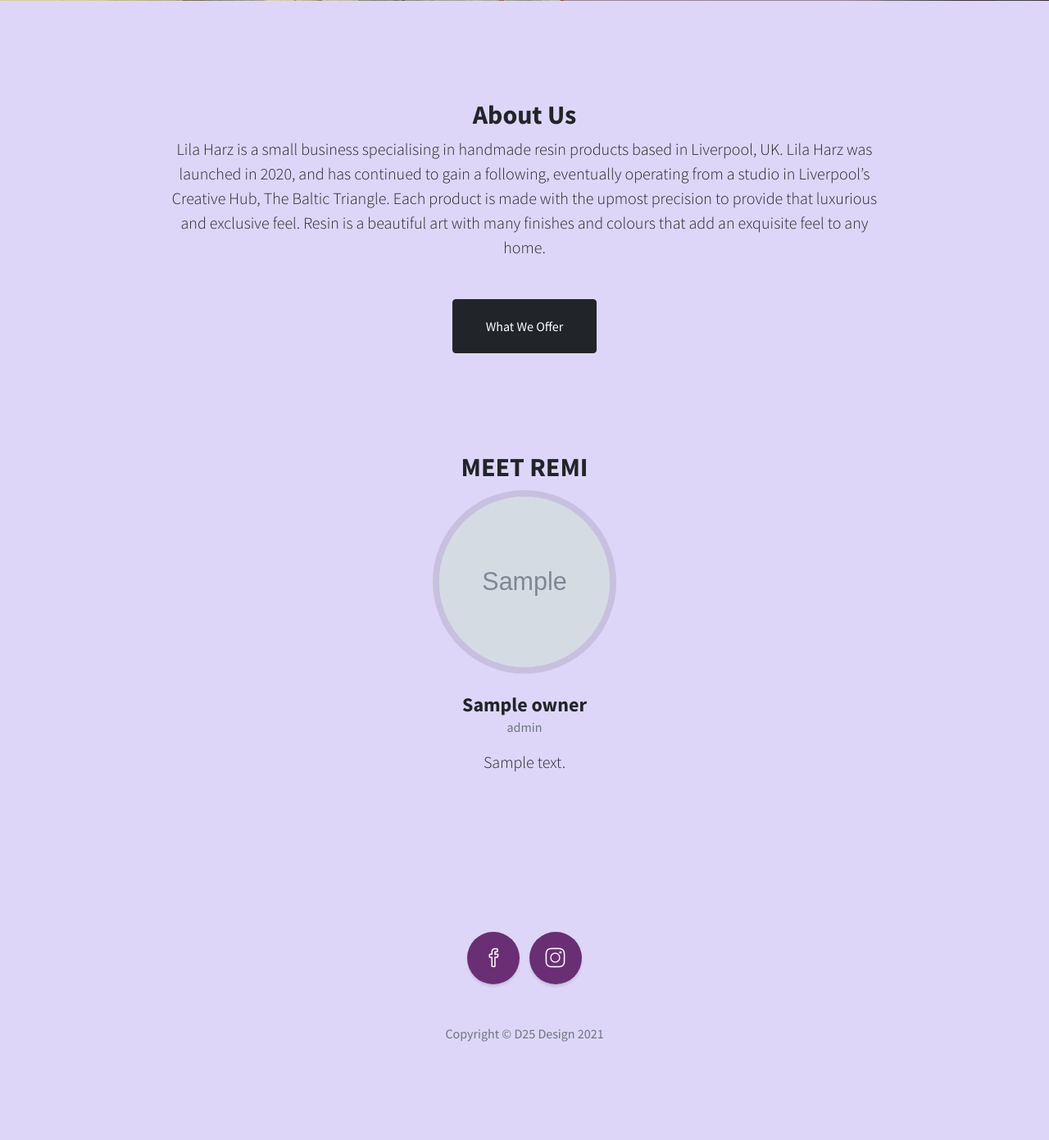
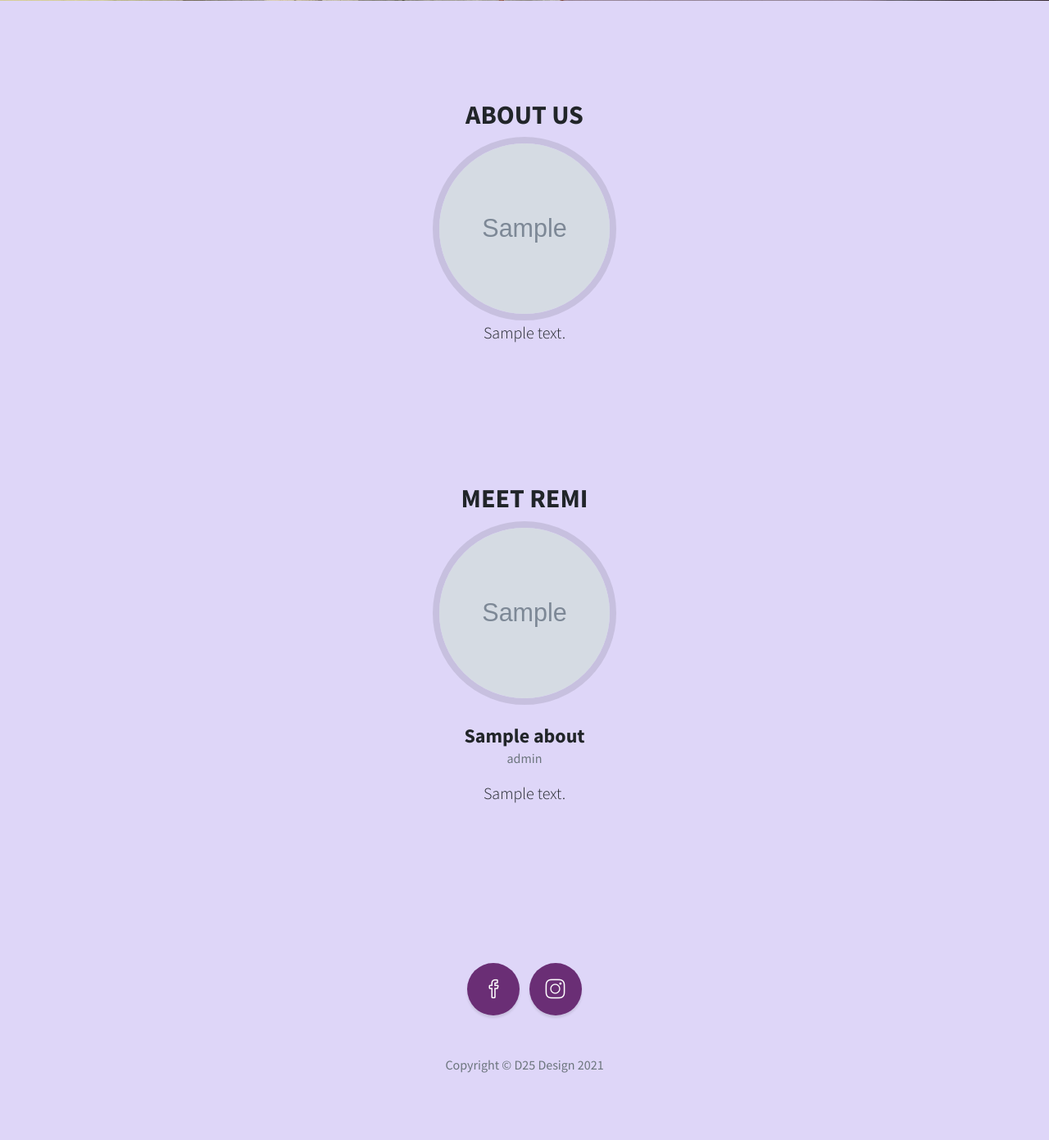
Before and after one commit to DanielMichael82/lila-harz, a Flask app: template templates/index.html in a window 1280 px wide. Shown: the part 799-2190 px from the top of the page at 82% size. Before the commit the page ends 2070 px from the top, so only its background shows below. Run offline with Flask 2, Linux system fonts and the light colour scheme; the template is opened without the code that fills it: most values are stand-ins (such as "Sample title", 1, 10 or a date in 2020); grey boxes marked "Sample" are stand-in pictures; some libraries are stand-ins or nearby versions.

Commit message:
Setup json data for about and owner information

```diff
--- a/static/app.py
+++ b/app.py
@@ -10,7 +10,6 @@ if os.path.exists("env.py"):
 
 
 app = Flask(__name__)
-
 app.config["MONGO_DBNAME"] = os.environ.get("MONGO_DBNAME")
 app.config["MONGO_URI"] = os.environ.get("MONGO_URI")
 app.secret_key = os.environ.get("SECRET_KEY")
@@ -18,7 +17,7 @@ app.secret_key = os.environ.get("SECRET_KEY")
 mongo = PyMongo(app)
 
 
-@app.route("/index")
+@app.route("/")
 def index():
     data = []
     with open("data/lilaharz.json", "r") as json_data:
--- a/data/lilaharz.json
+++ b/data/lilaharz.json
@@ -1,4 +1,10 @@
 [
+    {
+        "about": "Lila Harz",
+        "about_description": "Lila Harz is a small business specialising in handmade resin products based in Liverpool UK. Lila Harz was launched in 2020 and has continued to gain a following, eventually operating from a studio in Liverpools Creative Hub The Baltic Triangle. Each product is made with the upmost precision to provide that luxurious and exclusive feel. Resin is a beautiful art with many finishes and colours that add an exquisite feel to any home.",
+        "image_source": "static/assets/img/logo.jpg"
+    },
+
     {
         "name": "Remi Collins",
         "role": "Director",
--- a/templates/index.html
+++ b/templates/index.html
@@ -9,22 +9,21 @@
     </div>
 </header>
 <!-- About-->
+{% for about in lilaharz %}
 <section class="content-section" id="about">
     <div class="container px-4 px-lg-5 text-center">
         <div class="row gx-4 gx-lg-5 justify-content-center">
             <div class="col-lg-10">
-                <h2>About Us</h2>
-                <p class="lead mb-5">
-                    Lila Harz is a small business specialising in handmade resin products based in Liverpool, UK.
-                    Lila Harz was launched in 2020, and has continued to gain a following, eventually operating from a
-                    studio in Liverpool’s Creative Hub, The Baltic Triangle.
-                    Each product is made with the upmost precision to provide that luxurious and exclusive feel.
-                    Resin is a beautiful art with many finishes and colours that add an exquisite feel to any home.
-                </p>
-                <a class="btn btn-dark btn-xl" href="{{ url_for('collections') }}">What We Offer</a>
+                <h2 class="section-heading text-uppercase">About Us</h2>
+                <div class="row">
+                    <div class="col-lg-12">
+                        <div class="team-member">
+                            <img class="mx-auto rounded-circle image-fluid" src="{{ about.image_source }}" alt="..." />
+                            <p class="lead mb-5">{{ about.about_description }}</p>
                         </div>
                     </div>
                 </div>
+                {% endfor %}
 </section>
 <!--Team-->
 
@@ -44,7 +43,7 @@
                         <p class="text-muted">{{ owner.role }}</p>
                         <div class="row">
                             <div class="col-lg-8 mx-auto text-center">
-                                <p class="lead mb-5">{{ owner.description }}
+                                <p class="lead mb-5">{{ owner.description }} </p>
                             </div>
                         </div>
                     </div>
```
Also changed, not shown: templates/login.html (+0 -42 lines). Lines whose indentation alone changed are shown as unchanged.
